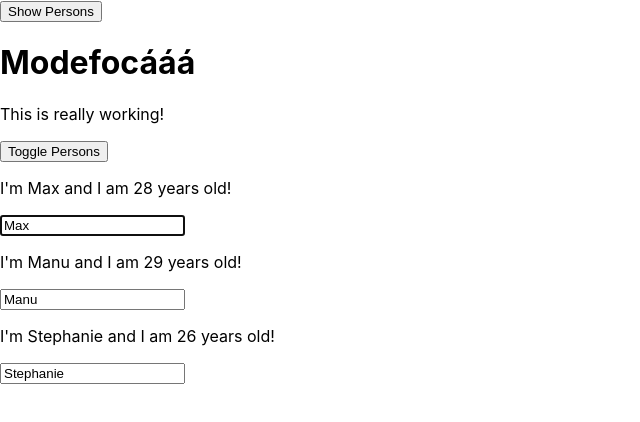
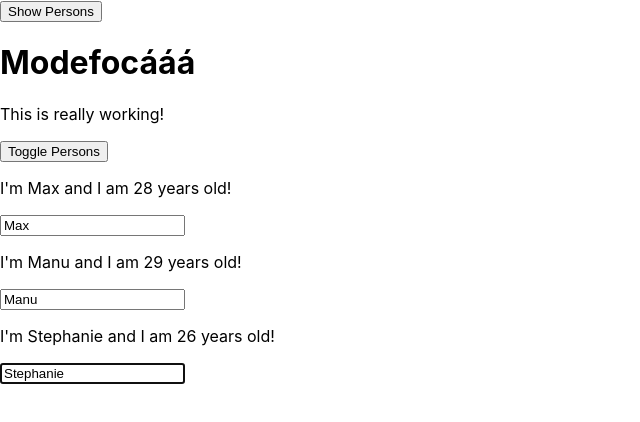
Before and after one commit to Edely/Learning-React, a React app in the folder react-complete-guide/: page / in a window 1280 px wide. Both pictures are taken after a click on the button "Show Persons". Shown: the top 422 px of the page, without its empty margins (0-640 px from the left). Built offline with nearby package versions, Linux system fonts and the light colour scheme.

Commit message:
103 - More on the React ref API

```diff
--- a/react-complete-guide/src/components/Persons/Person/Person.js
+++ b/react-complete-guide/src/components/Persons/Person/Person.js
@@ -9,7 +9,8 @@
 
     constructor(props){
         super(props);
-        console.log('[Person.js] Inside Contructor', props)
+        console.log('[Person.js] Inside Contructor', props);
+        this.inputElement = React.createRef();
     }
 
     componentWillMount(){
@@ -18,9 +19,11 @@
 
     componentDidMount(){
         console.log('[Person.js] Inside componentDidMount');
-        if(this.props.position === 0){
-            this.inputElement.focus();
-        }
+        // this.focusInput();
+    }
+
+    focus(){
+        this.inputElement.current.focus();
     }
 
     render(){
@@ -31,7 +34,7 @@
             <p onClick={this.props.click}> I'm {this.props.name} and I am {this.props.age} years old!</p>
             <p>{this.props.children}</p>
             <input
-                ref={(inp) => { this.inputElement = inp }}
+                ref={ this.inputElement }
                 type="text"
                 onChange={this.props.changed}
                 value={this.props.name} />
--- a/react-complete-guide/src/components/Persons/Persons.js
+++ b/react-complete-guide/src/components/Persons/Persons.js
@@ -5,7 +5,8 @@
 
     constructor(props){
         super(props);
-        console.log('[Persons.js] Inside Contructor', props)
+        console.log('[Persons.js] Inside Contructor', props);
+        this.lastPersonRef = React.createRef();
     }
 
     componentWillMount(){
@@ -13,7 +14,8 @@
     }
 
     componentDidMount(){
-        console.log('[Persons.js] Inside componentDidMount')
+        console.log('[Persons.js] Inside componentDidMount');
+        this.lastPersonRef.current.focus();
     }
 
     componentWillReceiveProps( nextProps ){
@@ -43,6 +45,7 @@
                 name={person.name}
                 position={index}
                 age={person.age}
+                ref={this.lastPersonRef}
                 key={person.id}
                 changed={(event) => this.props.changed(event, person.id)}/>
         });
--- a/react-complete-guide/src/hoc/WithClass.js
+++ b/react-complete-guide/src/hoc/WithClass.js
@@ -1,15 +1,19 @@
 import React, { Component } from 'react';
 
 const withClass = (WrappedComponent, className) => {
-    return class extends Component{
+    const WithClass = class extends Component{
         render(){
             return (
                 <div className={className}>
-                    <WrappedComponent {...this.props} />
+                    <WrappedComponent ref={this.props.forwardedRef} {...this.props} />
                 </div>
             )
         }
     }
+
+    return React.forwardRef( (props, ref )=>{
+        return < WithClass {...props} forwardedRef={ref} />
+    } );
 };
 
 // const withClass = (WrappedComponent, className) => {
```
